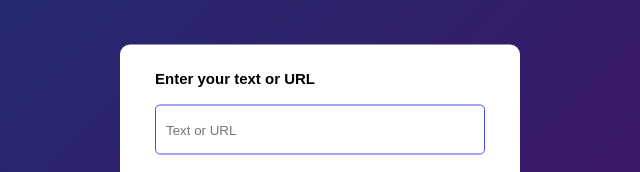
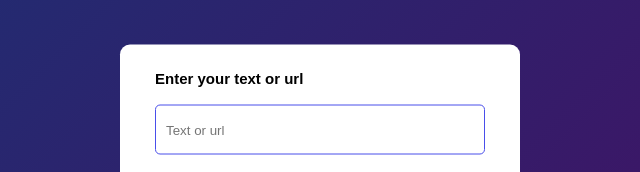
Before and after one commit to Sachin-2157/QR-Generator, a plain HTML site: page Index.html in a window 1280 px wide. Shown: the part 233-405 px from the top of the page, 320-960 px from the left. Drawn offline with Linux system fonts and the light colour scheme.

Commit message:
Update Index.html

```diff
--- a/Index.html
+++ b/Index.html
@@ -8,8 +8,8 @@
 </head>
 <body>
 <div class="container">
-    <p>Enter your text or URL</p>
-    <input type="text" placeholder="Text or URL" id="qrText">
+    <p>Enter your text or url</p>
+    <input type="text" placeholder="Text or url" id="qrText">
     <div id="imgBox">
         <img src="" id="qrImage">
     </div>
```
